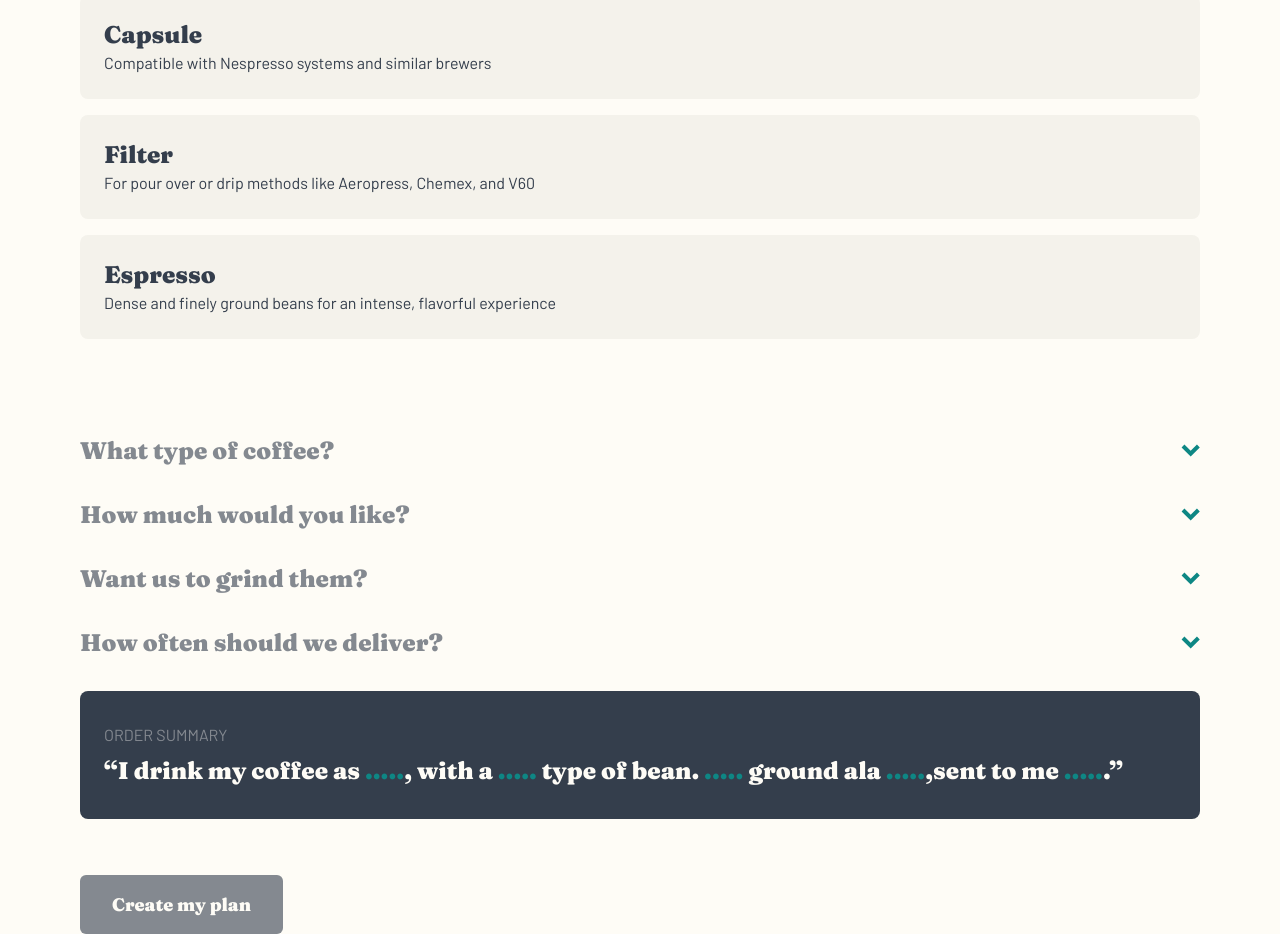
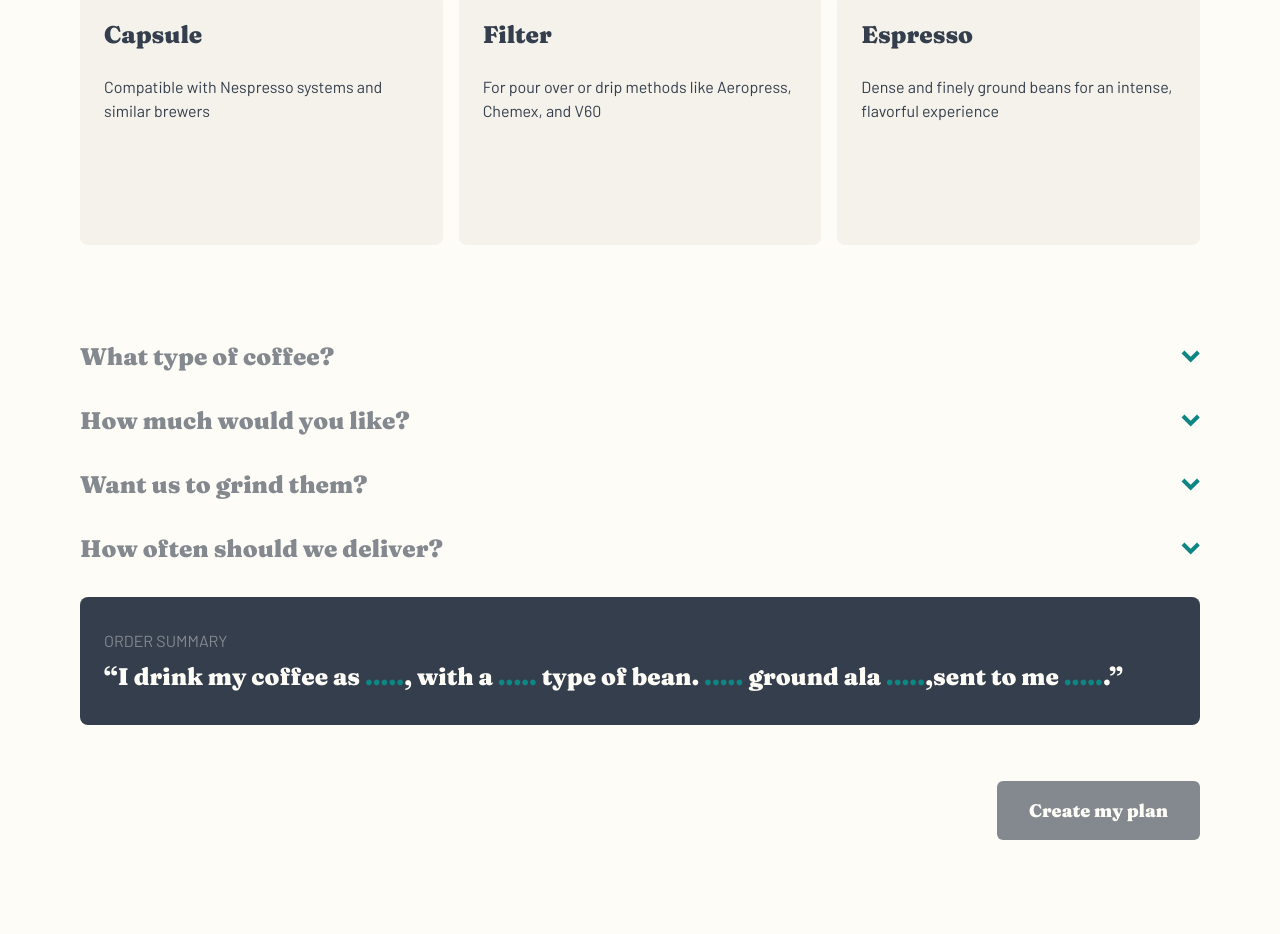
Before and after one commit to zyadfallatah/frontend-mentor-challenge-10, a React (Vite) app: page /create-your-plan in a window 1280 px wide. Shown: the part 1540-2474 px from the top of the page. After the commit the page ends 2380 px from the top, so only its background shows below. Built offline with nearby package versions, Linux system fonts and the light colour scheme.

Commit message:
Tablet responsive design without order

```diff
--- a/src/pages/create-your-plan/CreatePlanSubmit.tsx
+++ b/src/pages/create-your-plan/CreatePlanSubmit.tsx
@@ -19,7 +19,7 @@ const CreatePlanSubmit = ({ state }: { state: Plan }) => {
       value="Create my plan"
       className={`block w-fit ${
         isDisabled ? "bg-grey" : "bg-dark-cyan"
-      } mt-14 mx-auto md:mx-0 text-[18px] px-8 py-4 rounded-[6px] font-black fraunces text-light-cream`}
+      } mt-14 mx-auto lg:ml-auto lg:mr-0 text-[18px] px-8 py-4 rounded-[6px] font-black fraunces text-light-cream`}
       disabled={isDisabled}
     />
   );
--- a/src/pages/create-your-plan/Order.tsx
+++ b/src/pages/create-your-plan/Order.tsx
@@ -9,12 +9,12 @@ const Order = ({
   hideOrder: React.Dispatch<React.SetStateAction<boolean>>;
 }) => {
   return (
-    <div className="fixed w-full min-h-svh left-0 top-0 bg-black bg-opacity-40 px-6 py-9">
-      <div>
-        <h2 className="bg-dark-grey-blue px-6 py-7 text-[1.75rem] text-light-cream font-black">
+    <div className="fixed grid md:place-items-center w-full min-h-svh left-0 top-0 bg-black bg-opacity-40 px-6 py-9">
+      <div className="md:max-w-[33.75rem]">
+        <h2 className="bg-dark-grey-blue px-6 py-7 md:px-14 md:py-12 text-[1.75rem] md:text-[2.5rem] text-light-cream font-black">
           Order Summary
         </h2>
-        <div className="bg-light-cream text-grey pt-10 px-6 text-2xl">
+        <div className="bg-light-cream text-grey pt-10 px-6 md:px-14 md:pt-14 text-2xl">
           <Summary plan={summary} />
           <p className="text-dark-grey-blue text-[.9375rem]">
             Is this correct? You can proceed to checkout or go back to plan
--- a/src/pages/create-your-plan/PlansOption.tsx
+++ b/src/pages/create-your-plan/PlansOption.tsx
@@ -57,7 +57,7 @@ const PlansOption = ({
         />
       </header>
       <main
-        className={`${
+        className={` grid gap-4 md:grid-cols-3 ${
           isOptionOpened ? "block opacity-100" : "hidden opacity-0"
         } `}
       >
@@ -81,7 +81,7 @@ PlansOption.Option = ({
   const uniqueID = Math.random() * 1000000 + Date.now();
 
   return (
-    <div className="mb-4">
+    <div>
       <input
         type="radio"
         name={plan}
@@ -90,10 +90,11 @@ PlansOption.Option = ({
       />
       <label
         htmlFor={`${uniqueID}`}
-        className="block text-dark-grey-blue bg-light-gray hover:bg-pale-orange peer-checked:bg-dark-cyan peer-checked:text-light-cream p-6 rounded-lg"
+        className="block text-dark-grey-blue bg-light-gray hover:bg-pale-orange peer-checked:bg-dark-cyan peer-checked:text-light-cream p-6 rounded-lg
+        md:min-h-[15.625rem]"
         onClick={() => dispatcher!({ type: `set_${plan}`, payload: title })}
       >
-        <h2 className="text-2xl font-black">{title}</h2>
+        <h2 className="text-2xl font-black md:mb-6">{title}</h2>
         <p>{description}</p>
       </label>
     </div>
```
